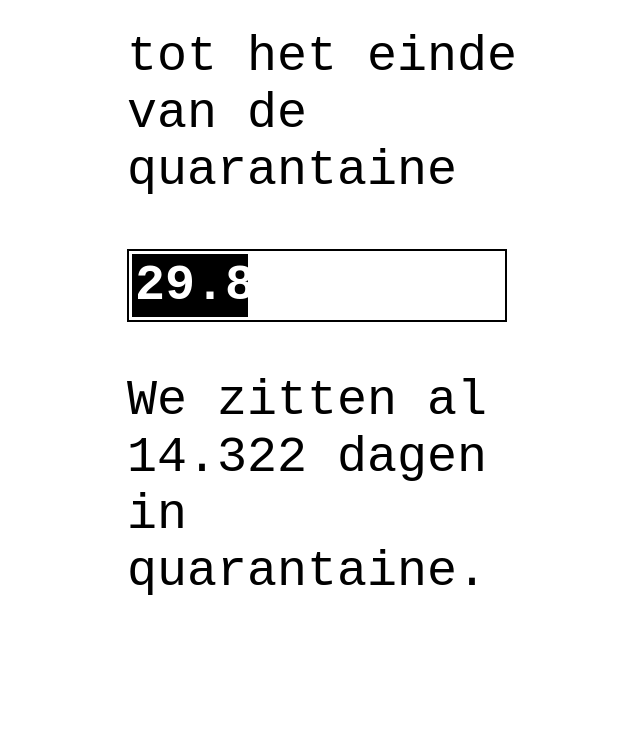
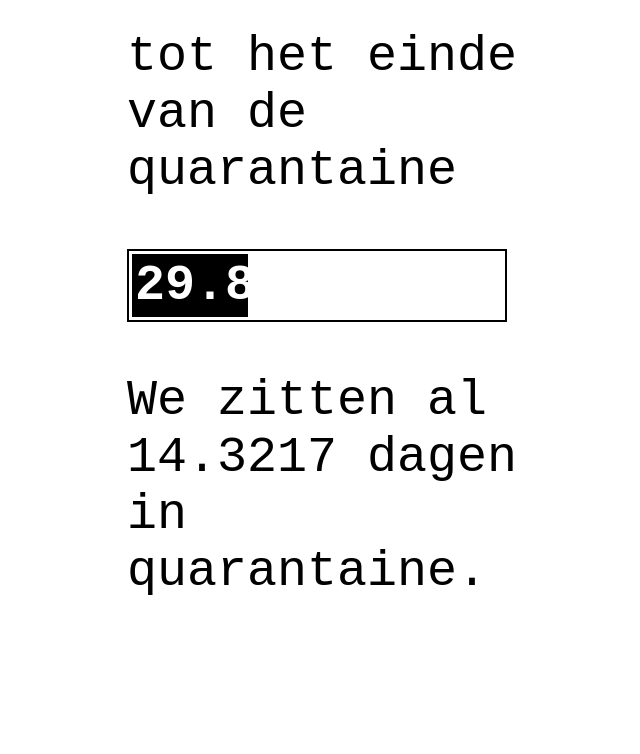
Before and after one commit to TimBroddin/quaranteinde, a Next.js app: page / in a window 1280 px wide. Shown: the part 486-1240 px from the top of the page, without its empty margins (313-953 px from the left). Built offline with nearby package versions, Linux system fonts and the light colour scheme; a web font is replaced by a local one.

Commit message:
add done

```diff
--- a/pages/index.js
+++ b/pages/index.js
@@ -147,7 +147,7 @@ const Progressbar = ({ start, end, nowMs }) => {
 const Done = ({ start, nowMs, language }) => {
   const startMs = start.getTime();
   const doneMs = nowMs - startMs;
-  const days = (doneMs / 1000 / 60 / 60 / 24).toFixed(3);
+  const days = (doneMs / 1000 / 60 / 60 / 24).toFixed(4);
   return (
     <p className="now">{getString("done", language).replace("%s", days)}</p>
   );
```
